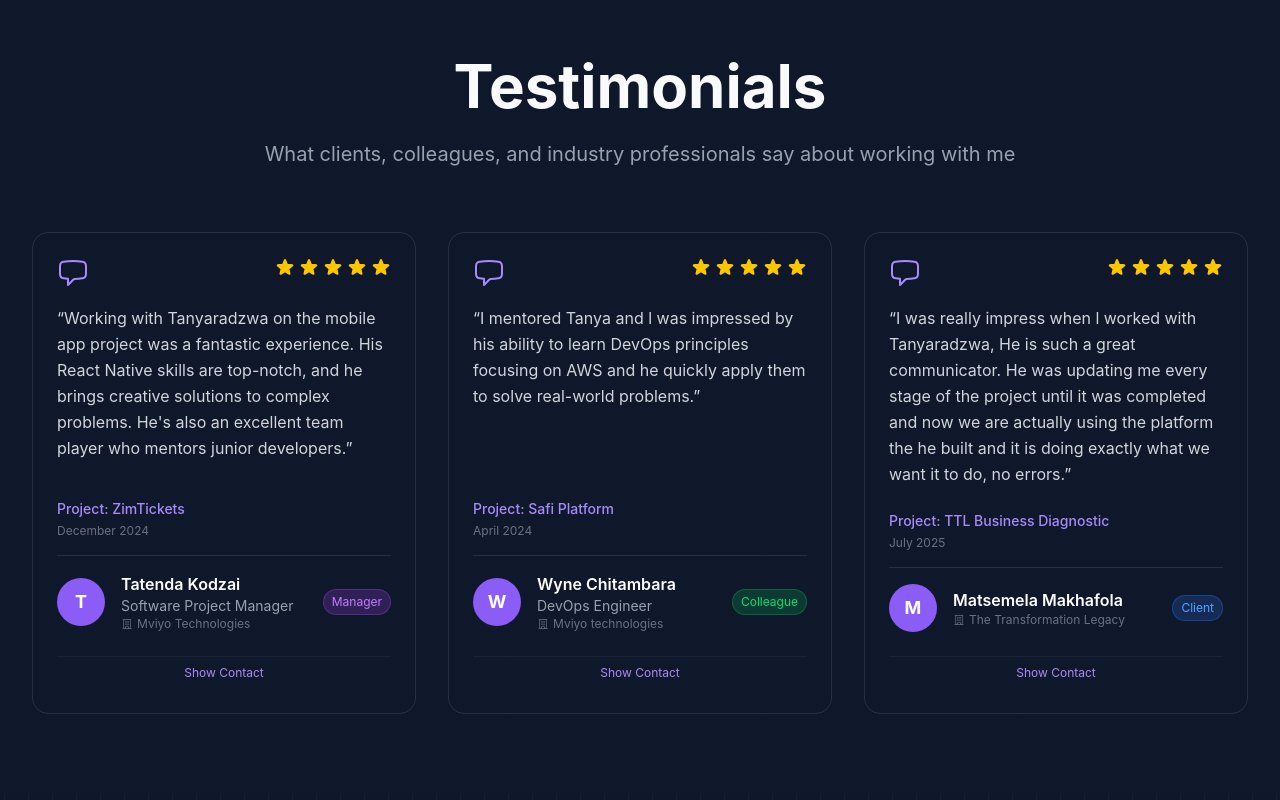
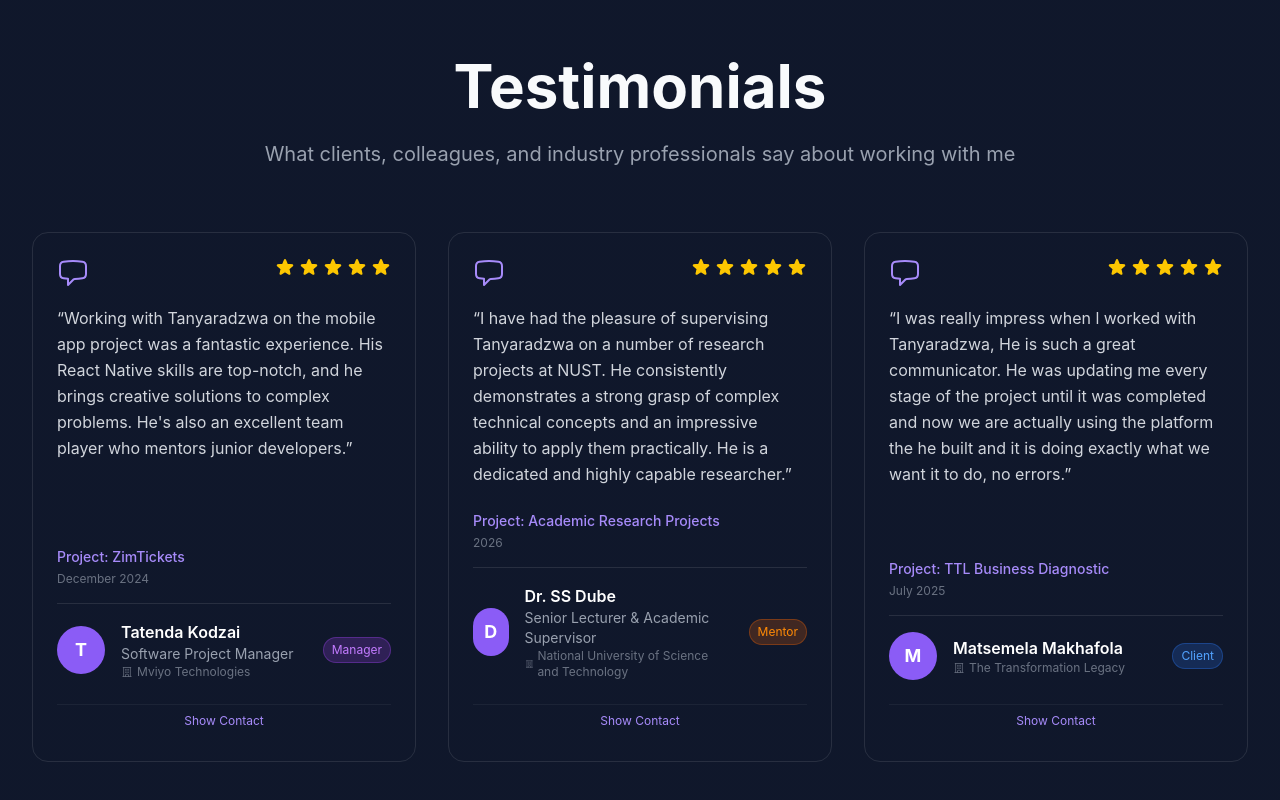
Before and after one commit to TanyaMushonga/tanyaradzwatmushonga-portifolio, a Next.js app: page / in a window 1280 px wide. Shown: the part 11182-11982 px from the top of the page. Built offline with nearby package versions, Linux system fonts and the light colour scheme; no server answers.

Commit message:
feat: update testimonials with Dr. SS Dube and add new research paper on aerial traffic observation

```diff
--- a/src/app/components/testimonials.tsx
+++ b/src/app/components/testimonials.tsx
@@ -56,20 +56,19 @@ const Testimonials = () => {
     },
     {
       id: 2,
-      name: "Wyne Chitambara",
-      position: "DevOps Engineer",
-      company: "Mviyo technologies",
+      name: "Dr. SS Dube",
+      position: "Senior Lecturer & Academic Supervisor",
+      company: "National University of Science and Technology",
 
       testimonial:
-        "I mentored Tanya and l was impressed by his ability to learn DevOps principles focusing on AWS and he quickly apply them to solve real-world problems.",
+        "I have had the pleasure of supervising Tanyaradzwa on a number of research projects at NUST. He consistently demonstrates a strong grasp of complex technical concepts and an impressive ability to apply them practically. He is a dedicated and highly capable researcher.",
       rating: 5,
-      project: "Safi Platform",
+      project: "Academic Research Projects",
       contact: {
-        email: "wyne.chitamba@mviyo.com",
-        linkedin: "https://www.linkedin.com/in/wyne-c-b16b54114/",
+        email: "samkeliso.dube@nust.ac.zw",
       },
-      workRelation: "Colleague",
-      date: "April 2024",
+      workRelation: "Mentor",
+      date: "2026",
     },
     {
       id: 3,
```
